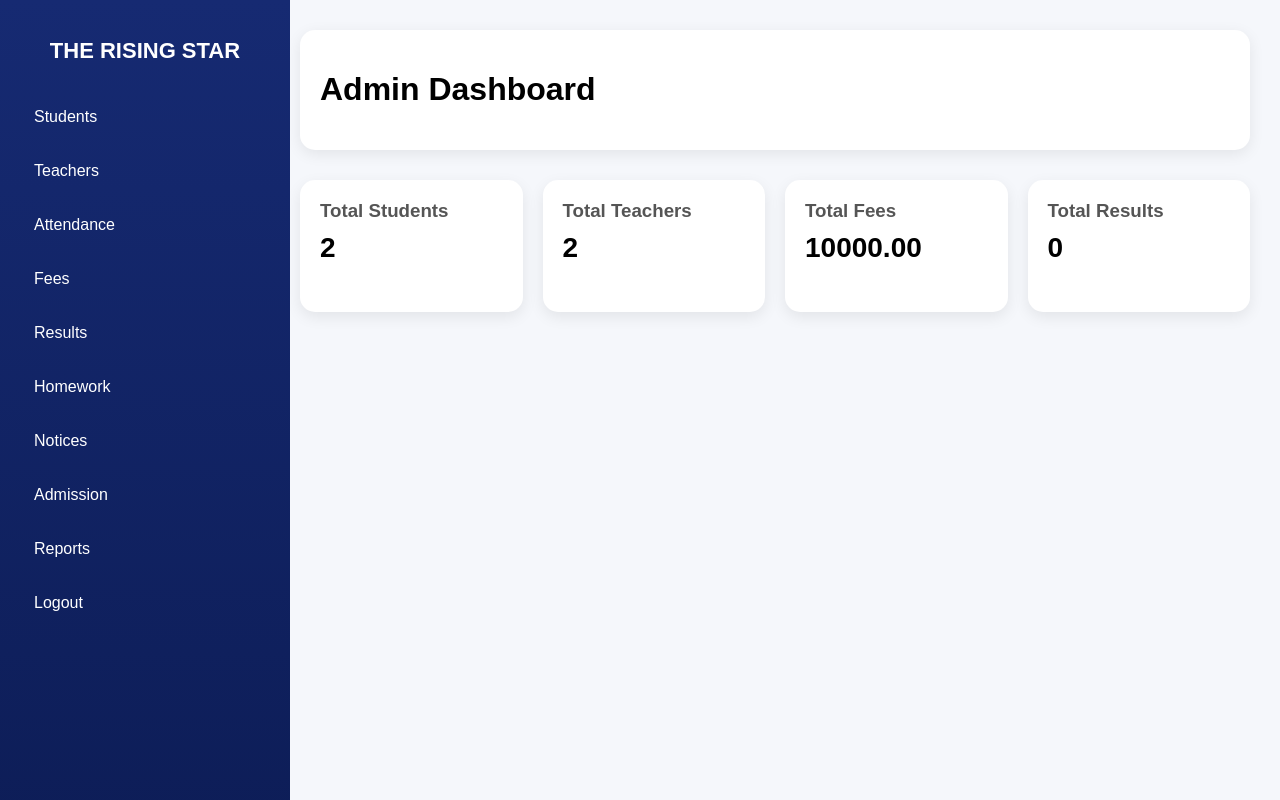
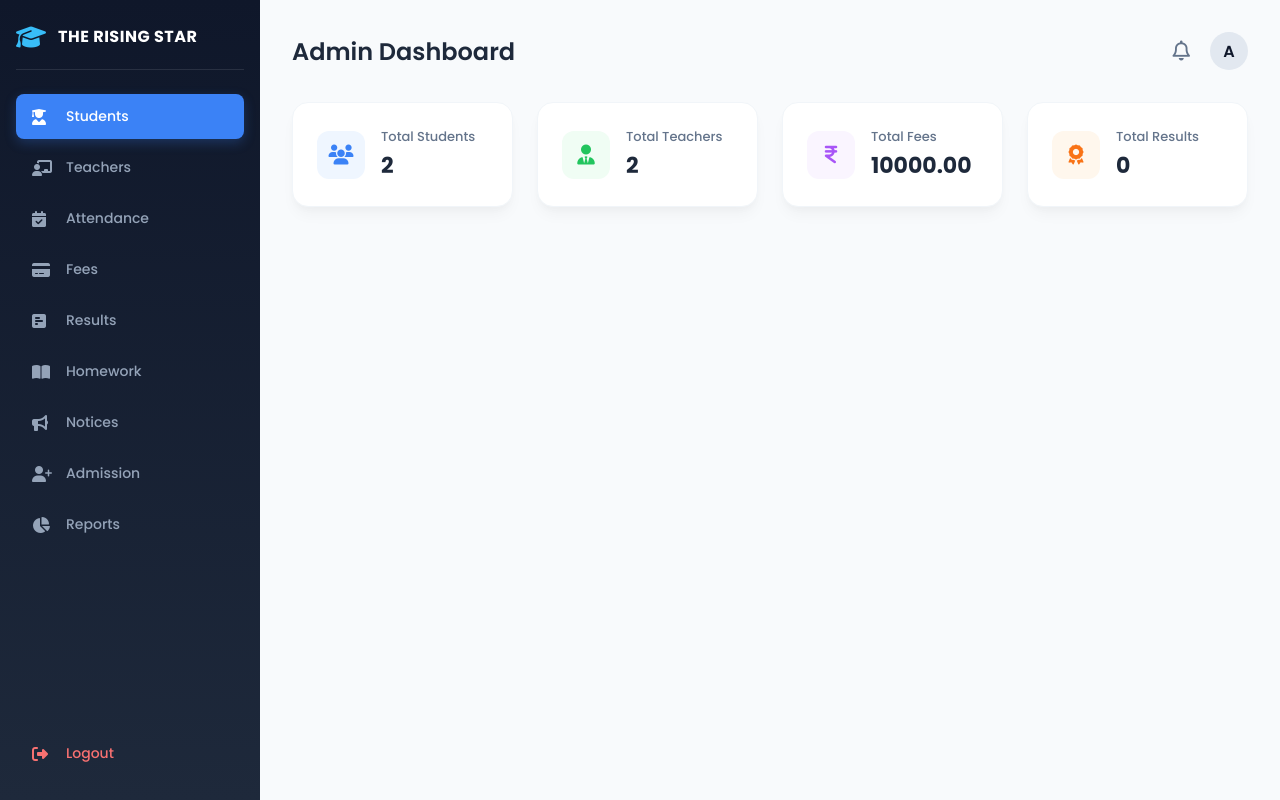
Before and after one commit to ISHWARDHERE/school-erp-new, a FastAPI app: page /admin_dashboard in a window 1280 px wide. Run offline with FastAPI, Linux system fonts and the light colour scheme; a user stored in the database is signed in; data comes from the database, SQL or seed files in the repository; data that the repository does not hold is empty.

Commit message:
Updated dashboard UI and CSS styling

```diff
--- a/static/style.css
+++ b/static/style.css
@@ -1,195 +1,192 @@
-body{
-    margin:0;
-    font-family:Arial,sans-serif;
-    background:#f5f7fb;
+/* RESET & BASE STYLES */
+* {
+    margin: 0;
+    padding: 0;
+    box-sizing: border-box;
+    font-family: 'Poppins', sans-serif;
 }
 
-/* Sidebar */
-.sidebar{
-    width:250px;
-    height:100vh;
-    position:fixed;
-    background:linear-gradient(180deg,#162a72,#0d1d57);
-    color:white;
-    padding:20px;
+body {
+    background-color: #f8fafc; /* Modern Off-White Background */
+    color: #334155;
 }
 
-.sidebar h2{
-    text-align:center;
-    font-size:22px;
-    margin-bottom:30px;
+.dashboard-container {
+    display: flex;
+    min-height: 100vh;
 }
 
-.sidebar a{
-    display:block;
-    color:white;
-    text-decoration:none;
-    padding:14px;
-    margin:8px 0;
-    border-radius:10px;
-    transition:0.3s;
+/* SIDEBAR STYLES (PREMIUM DARK NAVY) */
+.sidebar {
+    width: 260px;
+    background: linear-gradient(180deg, #0f172a 0%, #1e293b 100%);
+    color: #fff;
+    padding: 24px 16px;
+    display: flex;
+    flex-direction: column;
+    position: fixed;
+    height: 100vh;
 }
 
-.sidebar a:hover{
-    background:rgba(255,255,255,0.15);
+.logo-area {
+    display: flex;
+    align-items: center;
+    gap: 12px;
+    padding-bottom: 20px;
+    border-bottom: 1px solid rgba(255,255,255,0.1);
+    margin-bottom: 24px;
 }
 
-/* Main */
-.main{
-    margin-left:270px;
-    padding:30px;
+.logo-area i {
+    font-size: 24px;
+    color: #38bdf8; /* Light Blue Accent */
 }
 
-/* Topbar */
-.topbar{
-    display:flex;
-    justify-content:space-between;
-    align-items:center;
-    background:white;
-    padding:20px;
-    border-radius:15px;
-    box-shadow:0 4px 15px rgba(0,0,0,0.08);
-    margin-bottom:30px;
+.logo-area h2 {
+    font-size: 16px;
+    font-weight: 700;
+    letter-spacing: 0.5px;
 }
 
-/* Stats cards */
-.stats{
-    display:grid;
-    grid-template-columns:repeat(4,1fr);
-    gap:20px;
-    margin-bottom:30px;
+.nav-links {
+    display: flex;
+    flex-direction: column;
+    gap: 6px;
+    height: 100%;
 }
 
-.stat-card{
-    background:white;
-    padding:20px;
-    border-radius:15px;
-    box-shadow:0 5px 15px rgba(0,0,0,0.08);
+.nav-links a {
+    display: flex;
+    align-items: center;
+    gap: 14px;
+    color: #94a3b8;
+    text-decoration: none;
+    padding: 12px 16px;
+    border-radius: 8px;
+    font-size: 14px;
+    font-weight: 500;
+    transition: all 0.3s ease;
 }
 
-.stat-card h3{
-    margin:0;
-    color:#555;
+.nav-links a i {
+    font-size: 16px;
+    width: 20px;
 }
 
-.stat-card p{
-    font-size:28px;
-    font-weight:bold;
-    margin-top:10px;
+/* Hover & Active Effect */
+.nav-links a:hover {
+    background: rgba(255, 255, 255, 0.05);
+    color: #fff;
 }
 
-/* Content */
-.content{
-    display:grid;
-    grid-template-columns:2fr 1fr;
-    gap:20px;
+.nav-links a.active {
+    background: #3b82f6; /* Premium Blue */
+    color: #fff;
+    box-shadow: 0 4px 12px rgba(59, 130, 246, 0.25);
 }
 
-/* Cards */
-.card{
-    background:white;
-    padding:20px;
-    border-radius:15px;
-    box-shadow:0 5px 15px rgba(0,0,0,0.08);
+.nav-links .logout-btn {
+    margin-top: auto; /* Pushes logout to the bottom */
+    color: #f87171;
 }
 
-/* Table */
-table{
-    width:100%;
-    border-collapse:collapse;
+.nav-links .logout-btn:hover {
+    background: rgba(248, 113, 113, 0.1);
 }
 
-table th{
-    background:#2563eb;
-    color:white;
-    padding:14px;
+/* MAIN CONTENT AREA */
+.main {
+    flex: 1;
+    padding: 32px;
+    margin-left: 260px; /* Sidebar च्या जागेसाठी */
 }
 
-table td{
-    padding:12px;
-    border-bottom:1px solid #ddd;
+.topbar {
+    display: flex;
+    justify-content: space-between;
+    align-items: center;
+    margin-bottom: 32px;
 }
 
-/* Buttons */
-button{
-    padding:8px 16px;
-    border:none;
-    border-radius:8px;
-    color:white;
-    cursor:pointer;
+.topbar h1 {
+    font-size: 24px;
+    font-weight: 600;
+    color: #1e293b;
 }
 
-.approve{
-    background:#16a34a;
+.user-profile {
+    display: flex;
+    align-items: center;
+    gap: 20px;
 }
 
-.reject{
-    background:#dc2626;
+.icon-bell {
+    font-size: 20px;
+    color: #64748b;
+    cursor: pointer;
 }
 
-.pending{
-    color:orange;
-    font-weight:bold;
+.avatar {
+    width: 38px;
+    height: 38px;
+    background: #e2e8f0;
+    color: #0f172a;
+    border-radius: 50%;
+    display: flex;
+    align-items: center;
+    justify-content: center;
+    font-weight: 600;
 }
 
-.quick-btn{
-    display:block;
-    width:100%;
-    margin:10px 0;
-    background:#2563eb;
-    padding:12px;
-    border-radius:10px;
+/* PREMIUM STAT CARDS LAYOUT */
+.stats {
+    display: grid;
+    grid-template-columns: repeat(auto-fit, minmax(220px, 1fr));
+    gap: 24px;
 }
 
-.login-container{
-    display:flex;
-    height:100vh;
+.stat-card {
+    background: #ffffff;
+    padding: 24px;
+    border-radius: 16px;
+    display: flex;
+    align-items: center;
+    gap: 16px;
+    box-shadow: 0 4px 6px -1px rgba(0, 0, 0, 0.02), 0 10px 15px -3px rgba(0, 0, 0, 0.04);
+    border: 1px solid #f1f5f9;
+    transition: transform 0.3s ease, box-shadow 0.3s ease;
 }
 
-.login-left{
-    width:40%;
-    background:linear-gradient(180deg,#162a72,#0d1d57);
-    color:white;
-    display:flex;
-    flex-direction:column;
-    justify-content:center;
-    align-items:center;
+.stat-card:hover {
+    transform: translateY(-4px);
+    box-shadow: 0 20px 25px -5px rgba(0, 0, 0, 0.05);
 }
 
-.login-left h1{
-    font-size:40px;
+/* Card Icons Background Colors */
+.card-icon {
+    width: 48px;
+    height: 48px;
+    border-radius: 12px;
+    display: flex;
+    align-items: center;
+    justify-content: center;
+    font-size: 20px;
 }
 
-.login-box{
-    width:60%;
-    display:flex;
-    flex-direction:column;
-    justify-content:center;
-    align-items:center;
-    background:white;
+.card-icon.blue { background: #eff6ff; color: #3b82f6; }
+.card-icon.green { background: #f0fdf4; color: #22c55e; }
+.card-icon.purple { background: #faf5ff; color: #a855f7; }
+.card-icon.orange { background: #fff7ed; color: #f97316; }
+
+.card-info h3 {
+    font-size: 13px;
+    font-weight: 500;
+    color: #64748b;
+    margin-bottom: 2px;
 }
 
-.login-box form{
-    width:350px;
+.card-info p {
+    font-size: 22px;
+    font-weight: 700;
+    color: #1e293b;
 }
-
-.login-box input{
-    width:100%;
-    padding:14px;
-    margin:12px 0;
-    border:1px solid #ddd;
-    border-radius:10px;
-}
-
-.school-logo{
-    width:120px;
-    height:120px;
-    margin-bottom:20px;
-}
-
-.login-box button{
-    width:100%;
-    padding:16px;
-    font-size:18px;
-    background:#2563eb;
-}
--- a/templates/admin_dashboard.html
+++ b/templates/admin_dashboard.html
@@ -1,56 +1,83 @@
 <!DOCTYPE html>
-<html>
+<html lang="en">
 <head>
+    <meta charset="UTF-8">
+    <meta name="viewport" content="width=device-width, initial-scale=1.0">
     <title>Admin Dashboard</title>
+    <!-- Premium Fonts & Icons -->
+    <link href="https://fonts.googleapis.com/css2?family=Poppins:wght@300;400;500;600;700&display=swap" rel="stylesheet">
+    <link rel="stylesheet" href="https://cdnjs.cloudflare.com/ajax/libs/font-awesome/6.4.0/css/all.min.css">
     <link rel="stylesheet" href="/static/style.css">
 </head>
 <body>
 
+<div class="dashboard-container">
+    <!-- SIDEBAR -->
     <div class="sidebar">
+        <div class="logo-area">
+            <i class="fa-solid fa-graduation-cap"></i>
             <h2>THE RISING STAR</h2>
-
-    <a href="/web_students">Students</a>
-    <a href="/web_teachers">Teachers</a>
-    <a href="/web_attendance">Attendance</a>
-    <a href="/web_fees">Fees</a>
-    <a href="/web_result">Results</a>
-    <a href="/add_homework">Homework</a>
-    <a href="/view_notices">Notices</a>
-    <a href="/admission_requests">Admission</a>
-    <a href="/attendance_report">Reports</a>
-    <a href="/logout">Logout</a>
         </div>
 
+        <div class="nav-links">
+            <a href="/web_students" class="active"><i class="fa-solid fa-user-graduate"></i> Students</a>
+            <a href="/web_teachers"><i class="fa-solid fa-chalkboard-user"></i> Teachers</a>
+            <a href="/web_attendance"><i class="fa-solid fa-calendar-check"></i> Attendance</a>
+            <a href="/web_fees"><i class="fa-solid fa-credit-card"></i> Fees</a>
+            <a href="/web_result"><i class="fa-solid fa-poll-h"></i> Results</a>
+            <a href="/add_homework"><i class="fa-solid fa-book-open"></i> Homework</a>
+            <a href="/view_notices"><i class="fa-solid fa-bullhorn"></i> Notices</a>
+            <a href="/admission_requests"><i class="fa-solid fa-user-plus"></i> Admission</a>
+            <a href="/attendance_report"><i class="fa-solid fa-chart-pie"></i> Reports</a>
+            <a href="/logout" class="logout-btn"><i class="fa-solid fa-right-from-bracket"></i> Logout</a>
+        </div>
+    </div>
+
+    <!-- MAIN CONTENT AREA -->
     <div class="main">
-
         <div class="topbar">
             <h1>Admin Dashboard</h1>
+            <div class="user-profile">
+                <i class="fa-regular fa-bell icon-bell"></i>
+                <div class="avatar">A</div>
+            </div>
         </div>
 
+        <!-- STATS CARDS -->
         <div class="stats">
-
             <div class="stat-card">
+                <div class="card-icon blue"><i class="fa-solid fa-users"></i></div>
+                <div class="card-info">
                     <h3>Total Students</h3>
                     <p>{{ students }}</p>
                 </div>
+            </div>
 
             <div class="stat-card">
+                <div class="card-icon green"><i class="fa-solid fa-user-tie"></i></div>
+                <div class="card-info">
                     <h3>Total Teachers</h3>
                     <p>{{ teachers }}</p>
                 </div>
+            </div>
 
             <div class="stat-card">
+                <div class="card-icon purple"><i class="fa-solid fa-indian-rupee-sign"></i></div>
+                <div class="card-info">
                     <h3>Total Fees</h3>
                     <p>{{ fees }}</p>
                 </div>
+            </div>
 
             <div class="stat-card">
+                <div class="card-icon orange"><i class="fa-solid fa-award"></i></div>
+                <div class="card-info">
                     <h3>Total Results</h3>
                     <p>{{ results }}</p>
                 </div>
-
             </div>
-
+        </div>
+    </div>
 </div>
 
 </body>
```
Lines whose indentation alone changed are shown as unchanged.
